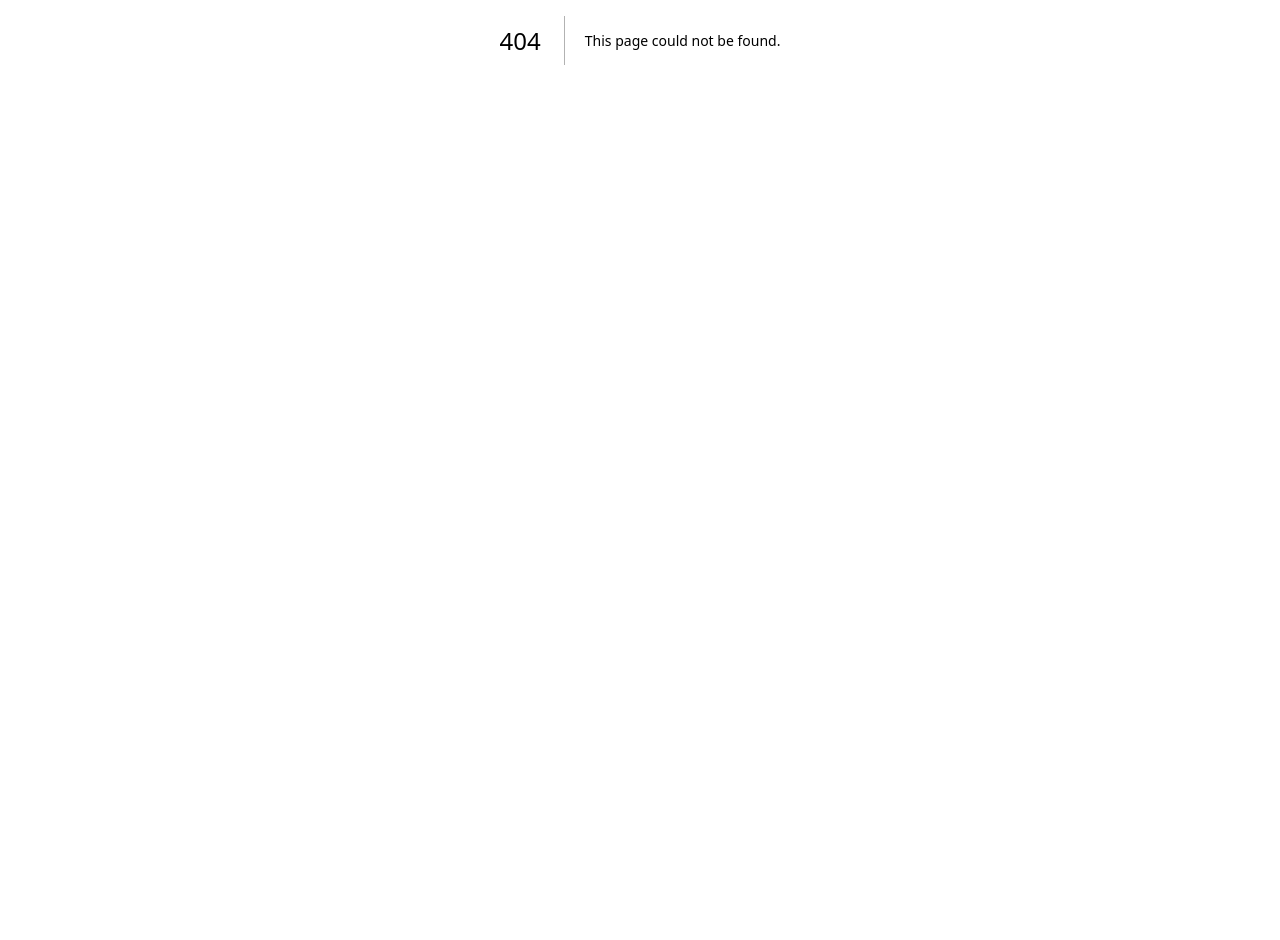
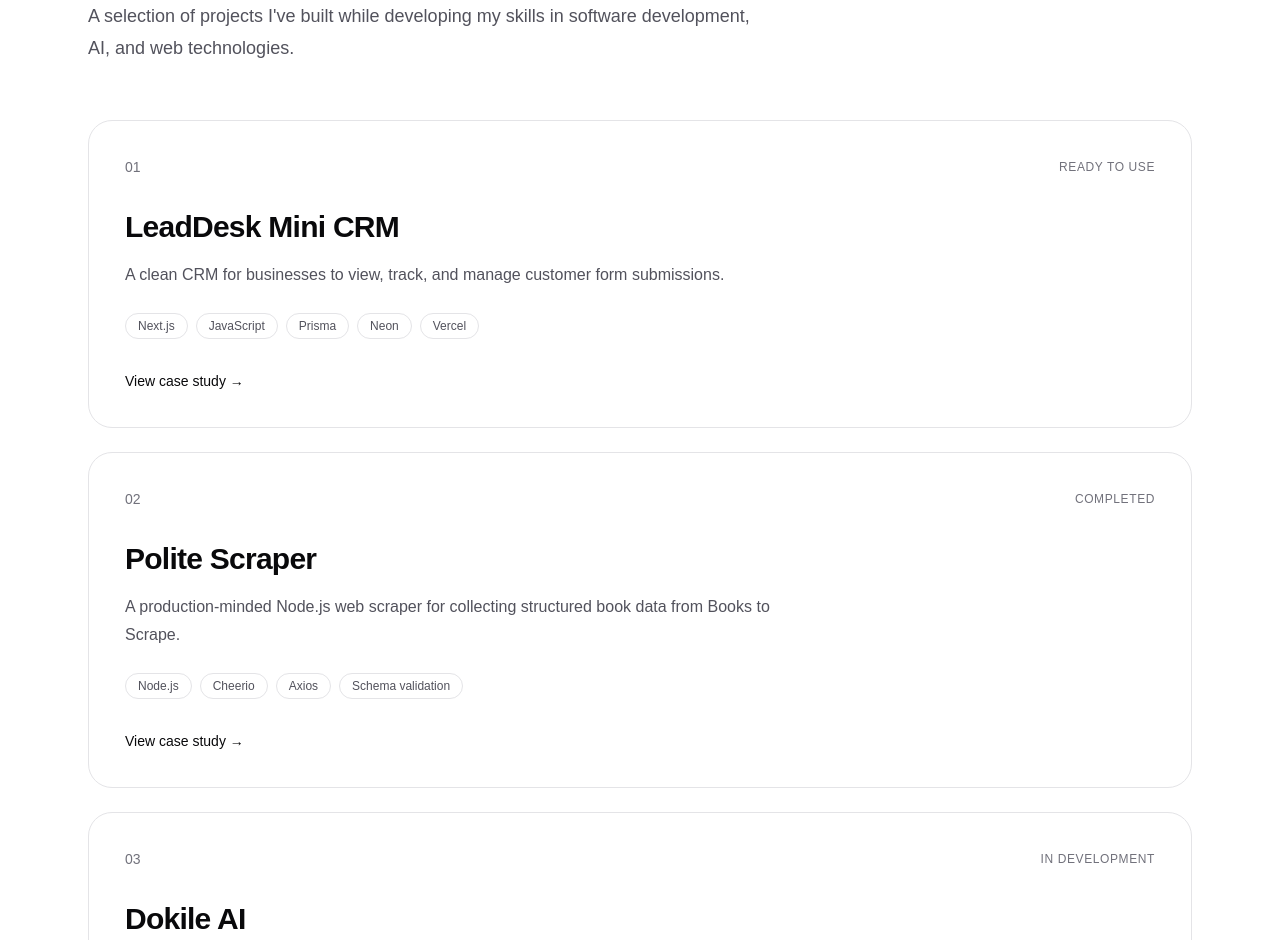
Before and after one commit to Leslei-254/leslei-portfolio, a Next.js app: page /work in a window 1280 px wide. Before the commit this address had no page. Shown: the part 360-1300 px from the top of the page. Before the commit the page ends 800 px from the top, so only its background shows below. Built offline with nearby package versions, Linux system fonts and the light colour scheme.

Commit message:
Add Week 5 work page

```diff
--- /dev/null
+++ b/app/work/page.tsx
@@ -0,0 +1,58 @@
+import Link from "next/link";
+
+const projects = [
+  {
+    number: "01",
+    status: "Ready to use",
+    title: "LeadDesk Mini CRM",
+    description: "A clean CRM for businesses to view, track, and manage customer form submissions.",
+    href: "/work/leaddesk",
+    tech: ["Next.js", "JavaScript", "Prisma", "Neon", "Vercel"],
+  },
+  {
+    number: "02",
+    status: "Completed",
+    title: "Polite Scraper",
+    description: "A production-minded Node.js web scraper for collecting structured book data from Books to Scrape.",
+    href: "/work/polite-scraper",
+    tech: ["Node.js", "Cheerio", "Axios", "Schema validation"],
+  },
+  {
+    number: "03",
+    status: "In development",
+    title: "Dokile AI",
+    description: "An AI productivity and creativity platform bringing AI tools, content creation, digital services, software development, domains, and hosting together in one place.",
+    href: "/work/dokile-ai",
+    tech: ["JavaScript", "TypeScript", "AI"],
+  },
+];
+
+export default function WorkPage() {
+  return (
+    <main className="min-h-screen bg-white text-zinc-950">
+      <section className="mx-auto max-w-6xl px-6 py-20 sm:py-28">
+        <Link href="/" className="text-sm text-zinc-500 hover:text-black">← Home</Link>
+        <p className="mt-12 text-sm font-medium uppercase tracking-[0.2em] text-zinc-500">Selected Work</p>
+        <h1 className="mt-3 max-w-3xl text-5xl font-semibold tracking-tight sm:text-6xl">Things I&apos;ve built and I&apos;m building.</h1>
+        <p className="mt-6 max-w-2xl text-lg leading-8 text-zinc-600">A selection of projects I&apos;ve built while developing my skills in software development, AI, and web technologies.</p>
+
+        <div className="mt-14 space-y-6">
+          {projects.map((project) => (
+            <Link key={project.href} href={project.href} className="group block rounded-3xl border border-zinc-200 p-7 transition hover:-translate-y-0.5 hover:border-zinc-400 sm:p-9">
+              <div className="flex flex-wrap items-center justify-between gap-3">
+                <span className="text-sm text-zinc-500">{project.number}</span>
+                <span className="text-xs font-medium uppercase tracking-wider text-zinc-500">{project.status}</span>
+              </div>
+              <h2 className="mt-8 text-3xl font-semibold tracking-tight group-hover:underline">{project.title}</h2>
+              <p className="mt-4 max-w-2xl text-base leading-7 text-zinc-600">{project.description}</p>
+              <div className="mt-6 flex flex-wrap gap-2">
+                {project.tech.map((tech) => <span key={tech} className="rounded-full border border-zinc-200 px-3 py-1 text-xs text-zinc-600">{tech}</span>)}
+              </div>
+              <p className="mt-8 text-sm font-medium">View case study →</p>
+            </Link>
+          ))}
+        </div>
+      </section>
+    </main>
+  );
+}
```
